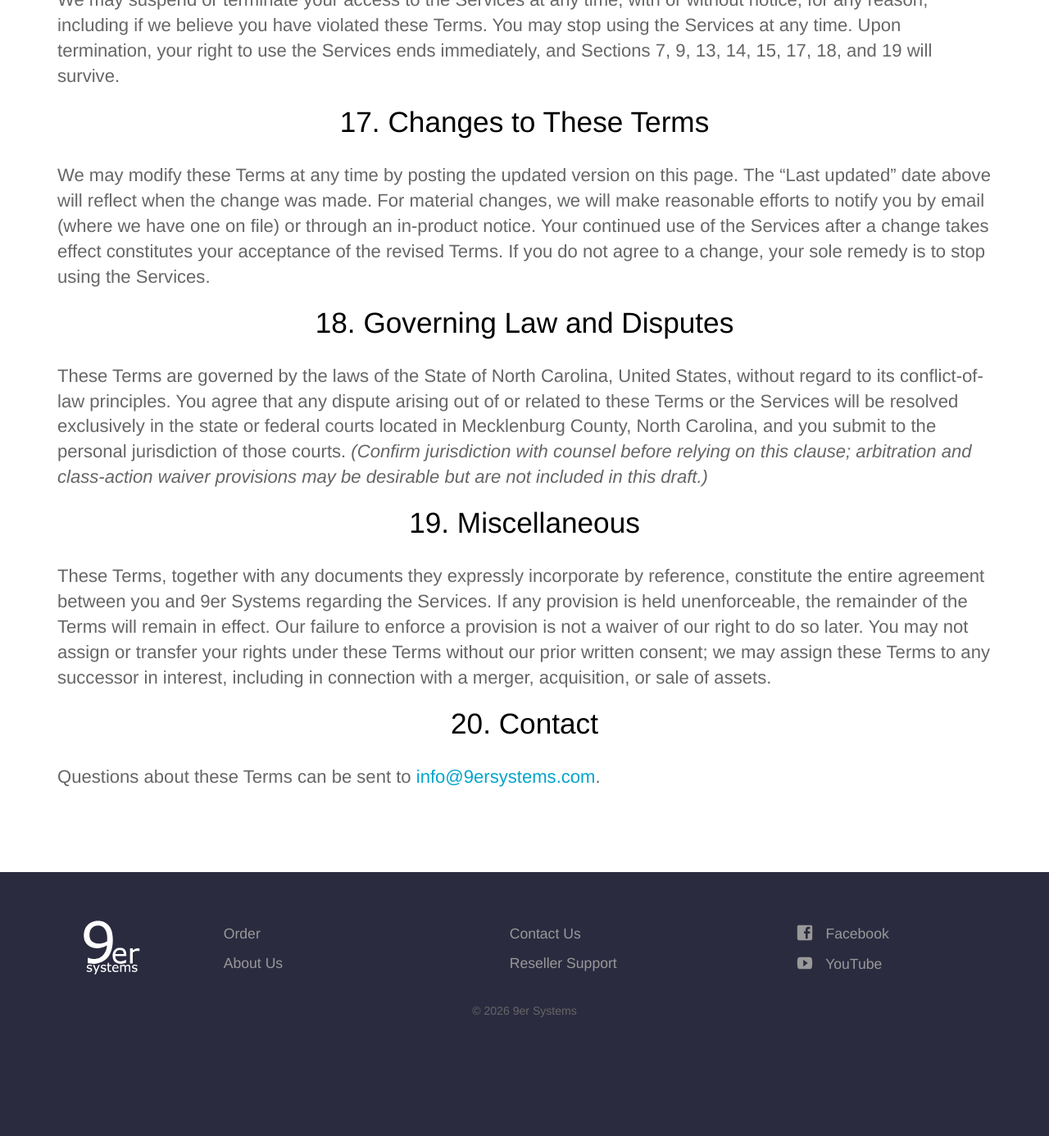
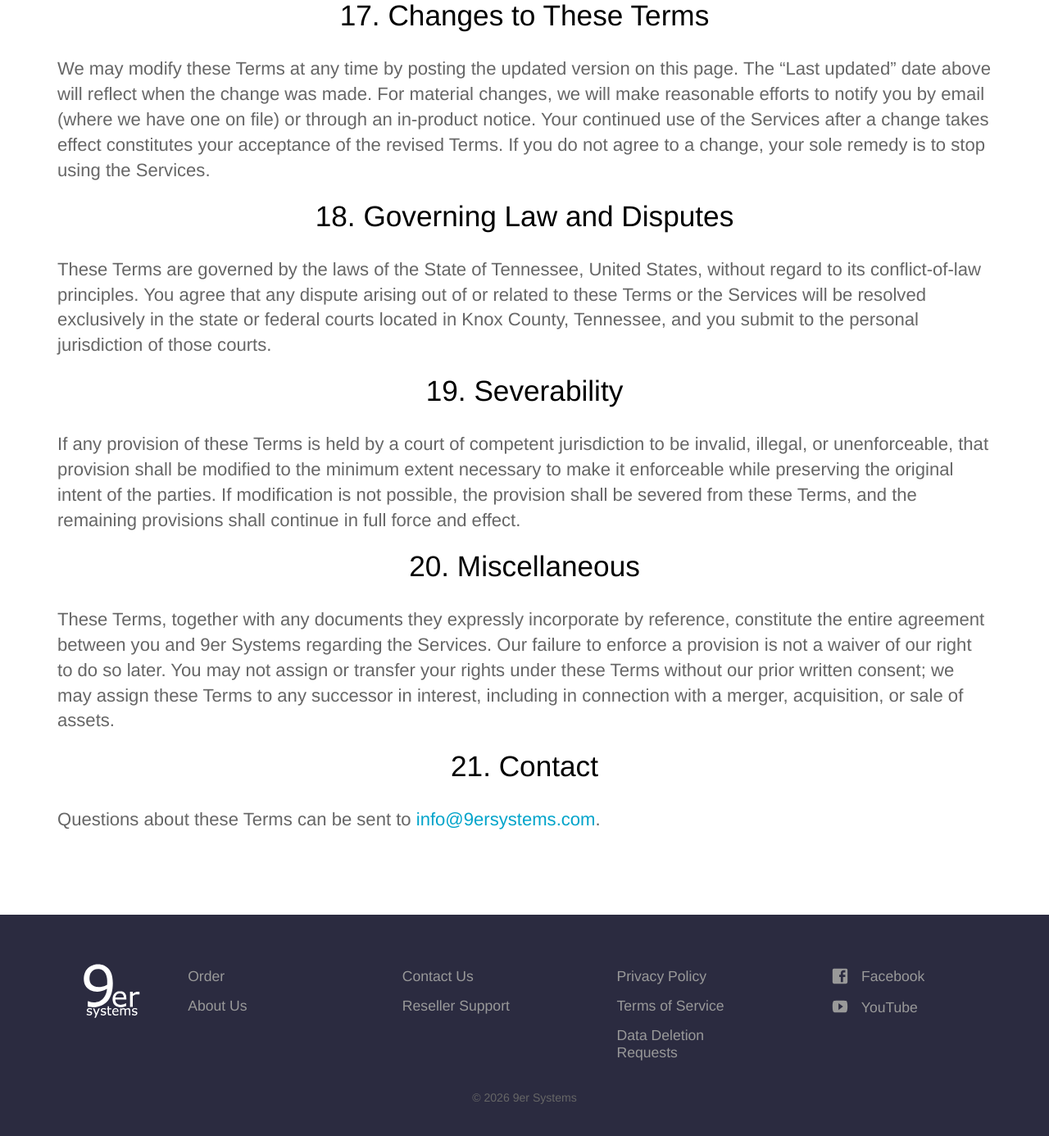
Before and after one commit to Niner-Systems/niner-systems.github.io, a Jekyll site: the page built from tos.html, in a window 1280 px wide and 1400 px high, scrolled down 4510 px. Shown: the top 1386 px of the window at 82% size. Built offline with Jekyll 4.4.1, drawn with Linux system fonts in a browser that asks for light colours; before the commit the page ends 5803 px from its top, so only the background shows below that; some of the changed lines change nothing that is shown; some of the changed text lies outside the part shown.

Commit message:
Add Privacy Policy page; finalize ToS (Tennessee/Knox jurisdiction, severability section, drop draft notice)

```diff
--- a/_data/footer.yml
+++ b/_data/footer.yml
@@ -9,6 +9,13 @@
   - name: Reseller Support
     link: /reseller_support
 - links:
+  - name: Privacy Policy
+    link: /privacy/
+  - name: Terms of Service
+    link: /tos/
+  - name: Data Deletion Requests
+    link: /data-deletion/
+- links:
   - name: Facebook
     link: https://facebook.com/9ersystems/
     new_window: true
--- /dev/null
+++ b/privacy.html
@@ -0,0 +1,128 @@
+---
+title: Privacy Policy
+description: >-
+  How 9er Systems collects, uses, shares, and protects information about you
+  when you use our products, websites, and online services.
+---
+
+<p class="effective-date">
+  <strong>Effective date:</strong> May 20, 2026 &middot;
+  <strong>Last updated:</strong> May 20, 2026
+</p>
+
+<h2>1. Introduction</h2>
+<p>
+  This Privacy Policy explains how 9er Systems LLC (&ldquo;9er Systems,&rdquo; &ldquo;we,&rdquo; &ldquo;us,&rdquo; or &ldquo;our&rdquo;) handles personal information collected through our products, the 9er Systems website at <a href="https://9ersystems.com">9ersystems.com</a>, the 9er Systems Toolbar application, and any related online services (collectively, the &ldquo;Services&rdquo;). It supplements our <a href="/tos/">Terms of Service</a>. If you do not agree with this policy, please do not use the Services.
+</p>
+
+<h2>2. Information We Collect</h2>
+
+<h3>2.1 Information you provide directly</h3>
+<ul>
+  <li><strong>Account information.</strong> If you create an account using email and password, we collect your email address, password (stored in hashed/derived form by our identity provider, never in plain text), and the name you supply.</li>
+  <li><strong>Social-login information.</strong> If you sign in through Google, Apple, or Facebook, the provider shares a limited profile with us: your email address, your name (or your name fragments such as given and family name), and a stable identifier the provider uses to recognize your account on subsequent sign-ins. We do not receive your password or any other account credentials from those providers.</li>
+  <li><strong>Order and payment information.</strong> If you purchase hardware or a software subscription, we collect the information needed to process the order (billing name, shipping address, contact email, order details). Payment card data is handled by our payment processor (currently Stripe) and is never transmitted to or stored on our servers.</li>
+  <li><strong>Correspondence.</strong> When you contact us via email or our contact form, we receive the contents of your message and your email address.</li>
+</ul>
+
+<h3>2.2 Information collected automatically by the Toolbar</h3>
+<p>
+  The 9er Systems Toolbar application collects fire-and-forget usage telemetry to help us understand how customers use the product and to improve future versions. The telemetry events include:
+</p>
+<ul>
+  <li>A locally generated random identifier (&ldquo;app UUID&rdquo;) the Toolbar creates on first launch.</li>
+  <li>Your account identifier (only if you are signed in).</li>
+  <li>The type of event &mdash; for example, the application starting for the first time, the application closing, a slider being adjusted, a toggle being switched on or off, a connected USB device being attached or removed, a window being opened, or a footer link being clicked.</li>
+  <li>The value associated with the event &mdash; for example, the position of a slider, the new state of a toggle, or the identifier of the device the change applied to.</li>
+  <li>The application version, the operating system name and version, and the list of currently connected 9er Systems USB devices.</li>
+  <li>The IP address associated with the request (recorded server-side from the network connection).</li>
+</ul>
+<p>
+  Telemetry transmission is best-effort: if our servers are unavailable, the Toolbar silently drops events and continues to function. We do not collect microphone audio, the contents of your audio streams, screen recordings, keystrokes, or any other content beyond the usage events listed above.
+</p>
+
+<h3>2.3 Information collected automatically by our websites</h3>
+<p>
+  Our websites use standard server logs (IP address, user agent, request URL, referring URL, timestamp) for security and operational purposes, and may use Google Analytics or a comparable web analytics service to understand aggregate traffic patterns. We do not use third-party advertising cookies and do not track you across other websites.
+</p>
+
+<h2>3. How We Use Information</h2>
+<p>We use the information we collect to:</p>
+<ul>
+  <li>Provide, operate, and maintain the Services, including authenticating you, processing your purchases, and providing customer support.</li>
+  <li>Send you operational and transactional messages (account notifications, security alerts, order confirmations, password resets).</li>
+  <li>Send you occasional marketing communications about new products and features. You may opt out of marketing messages at any time using the unsubscribe link they contain or by emailing <a href="mailto:info@9ersystems.com">info@9ersystems.com</a>. Operational messages cannot be opted out of while you maintain an account with us.</li>
+  <li>Understand product usage in aggregate, troubleshoot issues, and improve our products.</li>
+  <li>Detect, investigate, and prevent fraud, abuse, security incidents, or violations of our <a href="/tos/">Terms of Service</a>.</li>
+  <li>Comply with legal obligations and respond to lawful requests.</li>
+</ul>
+
+<h2>4. How We Share Information</h2>
+<p>
+  We do <strong>not</strong> sell your personal information. We share information only in the following limited circumstances:
+</p>
+<ul>
+  <li><strong>Service providers.</strong> We use third-party infrastructure and tooling providers to operate the Services. They process information on our behalf and only as needed to perform their services. Our current providers include:
+    <ul>
+      <li>Amazon Web Services &mdash; hosting, storage, authentication (Cognito), database (Aurora DSQL), and content delivery.</li>
+      <li>Google, Apple, and Facebook &mdash; identity providers for social login. When you choose to sign in through one of these providers, that provider exchanges a limited profile with us; their own privacy policies govern their handling of your data.</li>
+      <li>Stripe &mdash; payment processing for subscriptions and other purchases.</li>
+      <li>Namecheap Private Email &mdash; email delivery for transactional and marketing messages.</li>
+      <li>GitHub Pages &mdash; static hosting for our marketing website.</li>
+    </ul>
+  </li>
+  <li><strong>Legal compliance.</strong> We may disclose information to comply with applicable law, regulation, legal process, or governmental request, or to protect the rights, property, or safety of 9er Systems, our customers, or others.</li>
+  <li><strong>Business transfers.</strong> If we are involved in a merger, acquisition, financing, or sale of all or part of our assets, your information may be transferred as part of that transaction. We will notify you of any change in ownership or use of your personal information.</li>
+  <li><strong>With your consent.</strong> We may share information for other purposes with your explicit consent.</li>
+</ul>
+
+<h2>5. Cookies and Similar Technologies</h2>
+<p>
+  Our websites use only the cookies and storage necessary to operate the site and to power optional web analytics. The Toolbar application does not use web cookies; it stores small amounts of local data on your computer (login state, a refresh token in your operating system&rsquo;s secure credential store, the locally generated app UUID, and saved per-device sidetone/VOX preferences) so that it remembers your choices across launches.
+</p>
+
+<h2>6. Data Retention</h2>
+<p>
+  We retain personal information for as long as your account is active and for a reasonable period thereafter to satisfy our legal, accounting, or operational obligations. Telemetry events are typically retained for analytics purposes for up to 24 months and then aggregated or deleted. You may request deletion of your personal data at any time through the process described in our <a href="/data-deletion/">Data Deletion Request</a> page; we will complete deletion within 30 days, subject to limited retention of audit and transactional records where required by law.
+</p>
+
+<h2>7. Security</h2>
+<p>
+  We use commercially reasonable administrative, technical, and physical safeguards to protect personal information against loss, theft, and unauthorized access. Examples include encryption of data in transit (TLS) and at rest, federated authentication, principle-of-least-privilege access controls, and audit logging. No method of transmission or storage is perfectly secure, however, and we cannot guarantee absolute security.
+</p>
+
+<h2>8. Your Choices and Rights</h2>
+<p>
+  Depending on where you live, you may have the following rights with respect to your personal information:
+</p>
+<ul>
+  <li><strong>Access.</strong> Request a copy of the personal data we hold about you.</li>
+  <li><strong>Correction.</strong> Ask us to correct inaccurate or incomplete information.</li>
+  <li><strong>Deletion.</strong> Request deletion of your personal data &mdash; see our <a href="/data-deletion/">Data Deletion Request</a> page.</li>
+  <li><strong>Marketing opt-out.</strong> Unsubscribe from marketing emails at any time using the link in those messages, or by emailing <a href="mailto:info@9ersystems.com">info@9ersystems.com</a>.</li>
+  <li><strong>Portability.</strong> Request a copy of your data in a portable, machine-readable format.</li>
+  <li><strong>Revoking third-party access.</strong> If you signed in through Google, Apple, or Facebook, you can revoke our app&rsquo;s access in your account settings on that provider. Revoking access stops further sign-ins but does not delete data already collected; use the Data Deletion Request page for that.</li>
+</ul>
+<p>
+  To exercise any of these rights, please contact us at <a href="mailto:info@9ersystems.com">info@9ersystems.com</a>. We may need to verify your identity before processing your request.
+</p>
+
+<h2>9. Children</h2>
+<p>
+  Our Services are not directed to children under the age of 13, and we do not knowingly collect personal information from children under 13. If you believe a child has provided us with personal information, please contact <a href="mailto:info@9ersystems.com">info@9ersystems.com</a> and we will take appropriate steps to delete it.
+</p>
+
+<h2>10. International Users</h2>
+<p>
+  9er Systems is based in the United States, and the Services and their supporting infrastructure are operated in the United States. If you use the Services from outside the United States, you understand and consent to the transfer of your information to the United States, which may have different data-protection rules than your country of residence.
+</p>
+
+<h2>11. Changes to This Policy</h2>
+<p>
+  We may update this Privacy Policy from time to time. The &ldquo;Last updated&rdquo; date at the top of this page reflects the most recent change. For material changes, we will provide additional notice (such as by email or an in-product notification) before the change takes effect. Your continued use of the Services after a change becomes effective constitutes your acceptance of the revised policy.
+</p>
+
+<h2>12. Contact Us</h2>
+<p>
+  Questions about this Privacy Policy or our handling of personal data can be sent to <a href="mailto:info@9ersystems.com">info@9ersystems.com</a>.
+</p>
--- a/tos.html
+++ b/tos.html
@@ -10,10 +10,6 @@
   <strong>Effective date:</strong> May 20, 2026 &middot;
   <strong>Last updated:</strong> May 20, 2026
 </p>
-
-<div class="callout" style="border-left: 4px solid #d0a000; background: #fff8e0; padding: 12px 16px; margin: 16px 0;">
-  <strong>Draft notice.</strong> This document is a working draft. It has not been reviewed by an attorney. Before relying on it as a binding legal agreement &mdash; especially before launching paid services or accepting customer payments &mdash; have a lawyer licensed in your jurisdiction review and adapt it. Specific terms below (governing law, dispute resolution, refund handling, aviation-specific carve-outs) should be confirmed with counsel.
-</div>
 
 <h2>1. Acceptance</h2>
 <p>
@@ -61,7 +57,6 @@
   <li>Our software is <strong>not FAA-certified</strong> and is not approved for use as a primary source of flight, navigation, or safety information.</li>
   <li>The pilot in command is at all times solely responsible for the safe operation of any aircraft.</li>
   <li>Audio adapters and headset accessories are consumer-grade electronics. They are not intended as primary or sole communications equipment in any situation where their failure could endanger persons or property.</li>
-  <li>Transcriptions, callsign detection, frequency lookups, checklist content, and any other automated assistance offered by our software may be incomplete, delayed, or incorrect. You are responsible for verifying any information against authoritative sources before acting on it.</li>
 </ul>
 
 <h2>7. Intellectual Property</h2>
@@ -130,15 +125,20 @@
 
 <h2>18. Governing Law and Disputes</h2>
 <p>
-  These Terms are governed by the laws of the State of North Carolina, United States, without regard to its conflict-of-law principles. You agree that any dispute arising out of or related to these Terms or the Services will be resolved exclusively in the state or federal courts located in Mecklenburg County, North Carolina, and you submit to the personal jurisdiction of those courts. <em>(Confirm jurisdiction with counsel before relying on this clause; arbitration and class-action waiver provisions may be desirable but are not included in this draft.)</em>
+  These Terms are governed by the laws of the State of Tennessee, United States, without regard to its conflict-of-law principles. You agree that any dispute arising out of or related to these Terms or the Services will be resolved exclusively in the state or federal courts located in Knox County, Tennessee, and you submit to the personal jurisdiction of those courts.
 </p>
 
-<h2>19. Miscellaneous</h2>
+<h2>19. Severability</h2>
 <p>
-  These Terms, together with any documents they expressly incorporate by reference, constitute the entire agreement between you and 9er Systems regarding the Services. If any provision is held unenforceable, the remainder of the Terms will remain in effect. Our failure to enforce a provision is not a waiver of our right to do so later. You may not assign or transfer your rights under these Terms without our prior written consent; we may assign these Terms to any successor in interest, including in connection with a merger, acquisition, or sale of assets.
+  If any provision of these Terms is held by a court of competent jurisdiction to be invalid, illegal, or unenforceable, that provision shall be modified to the minimum extent necessary to make it enforceable while preserving the original intent of the parties. If modification is not possible, the provision shall be severed from these Terms, and the remaining provisions shall continue in full force and effect.
 </p>
 
-<h2>20. Contact</h2>
+<h2>20. Miscellaneous</h2>
+<p>
+  These Terms, together with any documents they expressly incorporate by reference, constitute the entire agreement between you and 9er Systems regarding the Services. Our failure to enforce a provision is not a waiver of our right to do so later. You may not assign or transfer your rights under these Terms without our prior written consent; we may assign these Terms to any successor in interest, including in connection with a merger, acquisition, or sale of assets.
+</p>
+
+<h2>21. Contact</h2>
 <p>
   Questions about these Terms can be sent to <a href="mailto:info@9ersystems.com">info@9ersystems.com</a>.
 </p>
```
